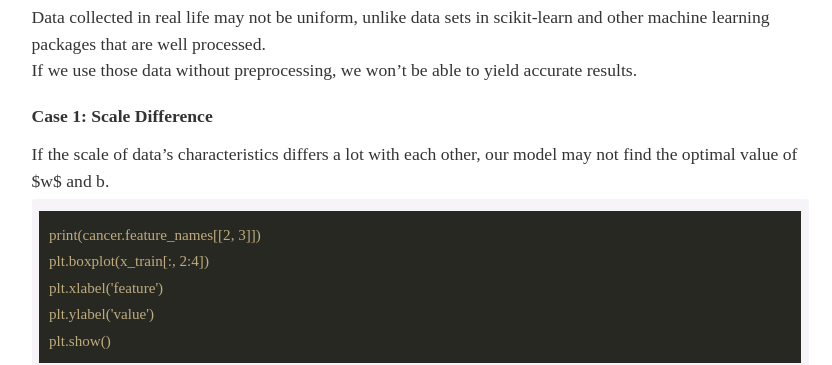
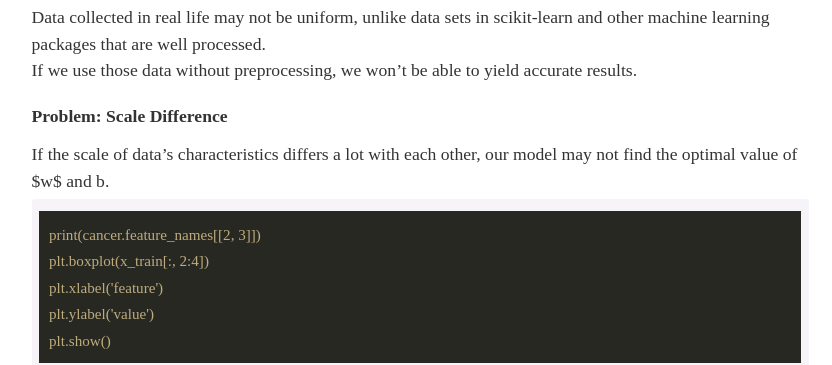
Before and after one commit to hwuiwon/hwuiwon.github.io, a Jekyll site: the page built from _posts/2020-03-25-Studying-scikit-learn-2.md, in a window 1280 px wide and 900 px high. Shown: the part 424-789 px from the top of the window, without its empty margins (220-1052 px from the left). Built offline with Jekyll 4.4.1, drawn with Linux system fonts in a browser that asks for light colours; nearby versions of some CDN libraries; some web fonts are replaced; some of the changed text lies outside the part shown.

Commit message:
Update 2020-03-25-Studying-scikit-learn-2.md

```diff
--- a/_posts/2020-03-25-Studying-scikit-learn-2.md
+++ b/_posts/2020-03-25-Studying-scikit-learn-2.md
@@ -13,7 +13,7 @@ comments : False
 
 Data collected in real life may not be uniform, unlike data sets in scikit-learn and other machine learning packages that are well processed.<br>If we use those data without preprocessing, we won't be able to yield accurate results.
 
-#### **Case 1: Scale Difference**
+#### **Problem: Scale Difference**
 
 If the scale of data's characteristics differs a lot with each other, our model may not find  the optimal value of $w$ and b.
 
@@ -100,7 +100,8 @@ We made following changes to original SingleLayer:
 
 1. Added weight_history & learning_rate when it gets initialized.
 2. Record weight history and multiply learning weight with weight gradient when changing the weight.
-<br>
+
+<br><br>
 Now lets test and see the results.
 
 
@@ -146,7 +147,7 @@ By looking at the graph, we can see the value of w3 **fluctuates widely**.<br>Th
 <br>
 We can improve our results by using **standarization**.
 
-#### **Solution 1: Standarization**
+#### **Solution: Standarization**
 
 Formula: z = (x - mu) / s, where x is value, mu is mean, and s is standard deviation.
 
@@ -210,7 +211,7 @@ It is important to **scale training set and validation set with same ratio**.
 **Overfitting**: The model performs well with training set, but doesn't perform well with validation set.<br>Ex) 99% accuracy with training set but 80% accuracy with validation set
 <br><br>
 **Underfitting**: The performace between training set and validation set is similar but it's overall accuracy is low.
-
+<br><br>
 We also say overfitted model has **high variance** and unferfitted model is **highly biased**.
 
 #### **Main Cause**
```
